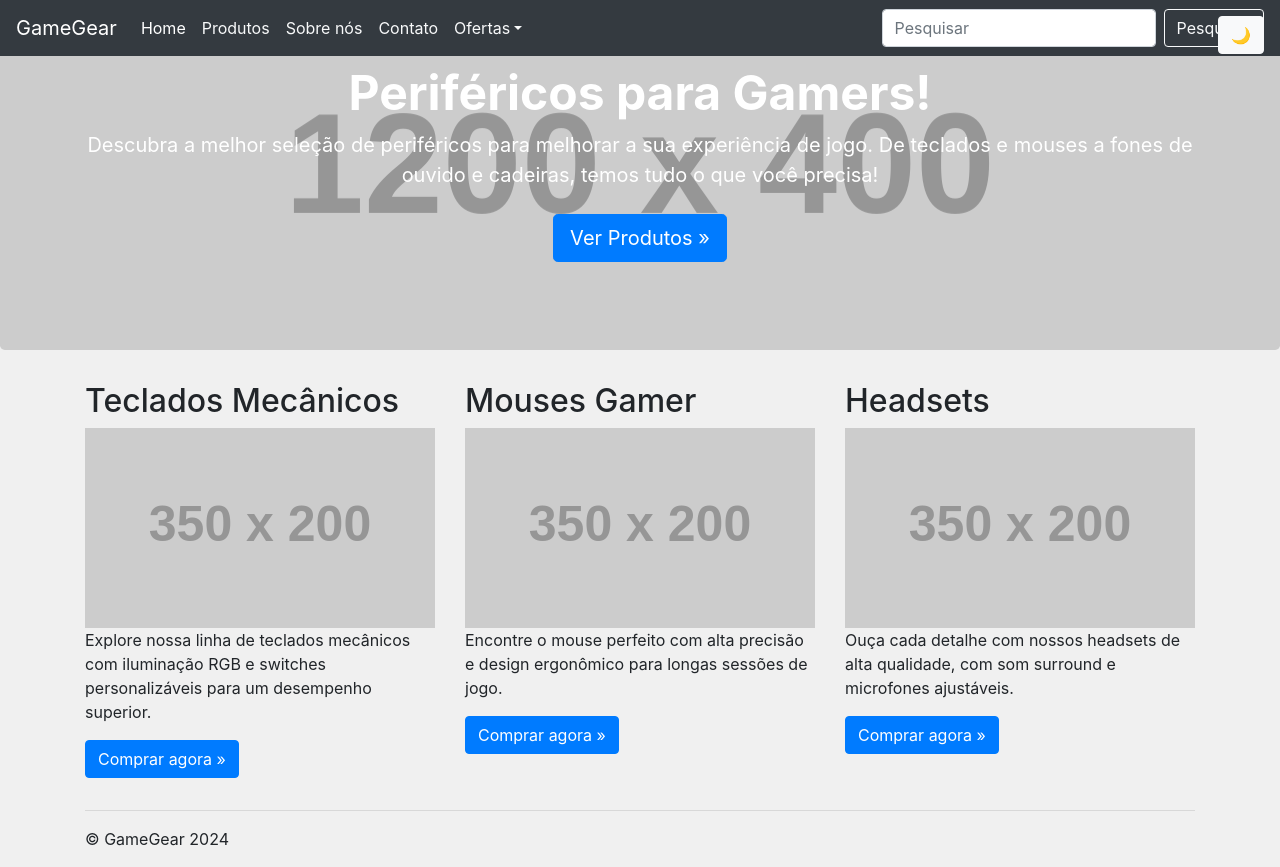
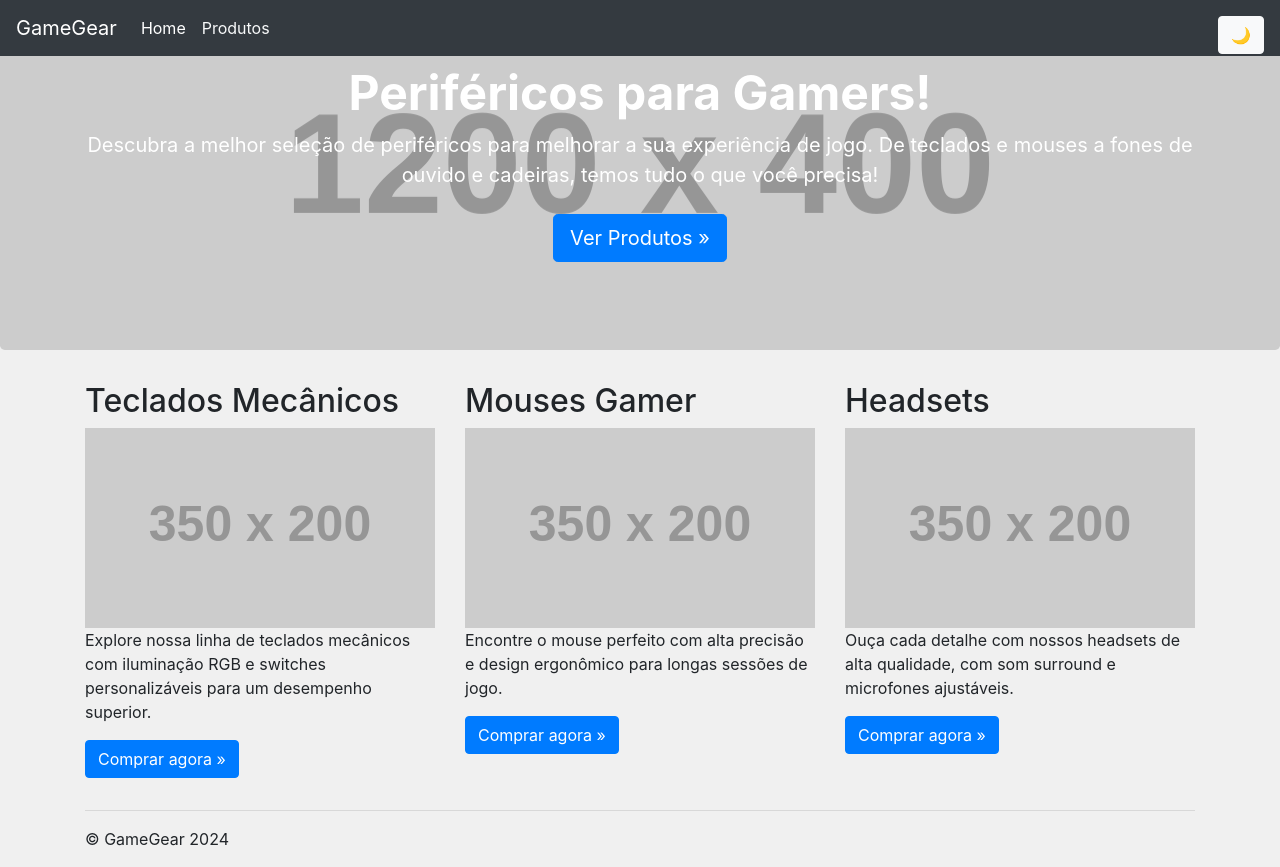
Before and after one commit to Matheus-Bortolotto/Workshop-de-Html-e-css, a plain HTML site: page index.html in a window 1280 px wide. Drawn offline with nearby package versions, Linux system fonts and the light colour scheme; placeholder pictures from the web are drawn by us; a script that the page names is missing.

Commit message:
arrumando index

```diff
--- a/index.html
+++ b/index.html
@@ -83,24 +83,7 @@
         <li class="nav-item">
           <a class="nav-link" href="#">Produtos</a>
         </li>
-        <li class="nav-item">
-          <a class="nav-link" href="#">Sobre nós</a>
-        </li>
-        <li class="nav-item">
-          <a class="nav-link" href="#">Contato</a>
-        </li>
-        <li class="nav-item dropdown">
-          <a class="nav-link dropdown-toggle" href="#" id="navbarDropdown" data-toggle="dropdown" aria-haspopup="true" aria-expanded="false">Ofertas</a>
-          <div class="dropdown-menu" aria-labelledby="navbarDropdown">
-            <a class="dropdown-item" href="#">Descontos</a>
-            <a class="dropdown-item" href="#">Novidades</a>
-          </div>
-        </li>
       </ul>
-      <form class="form-inline my-2 my-lg-0">
-        <input class="form-control mr-sm-2" type="search" placeholder="Pesquisar" aria-label="Search">
-        <button class="btn btn-outline-light my-2 my-sm-0" type="submit">Pesquisar</button>
-      </form>
     </div>
     <button class="btn btn-dark-mode btn-light" onclick="toggleDarkMode()">🌙</button>
   </nav>
```
